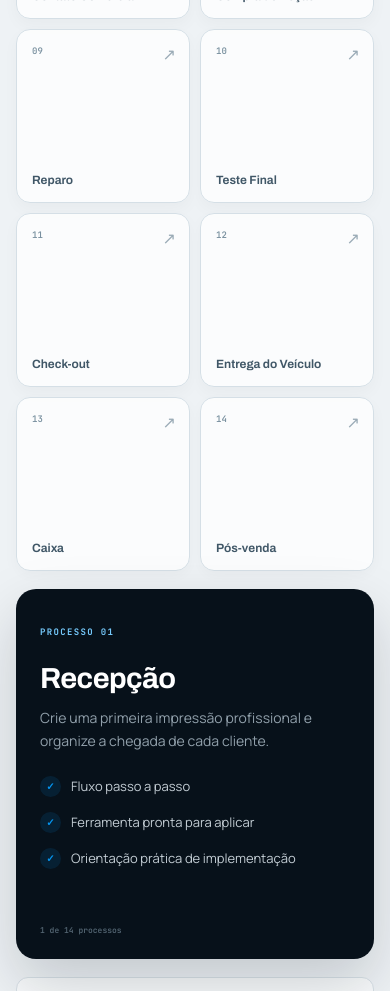
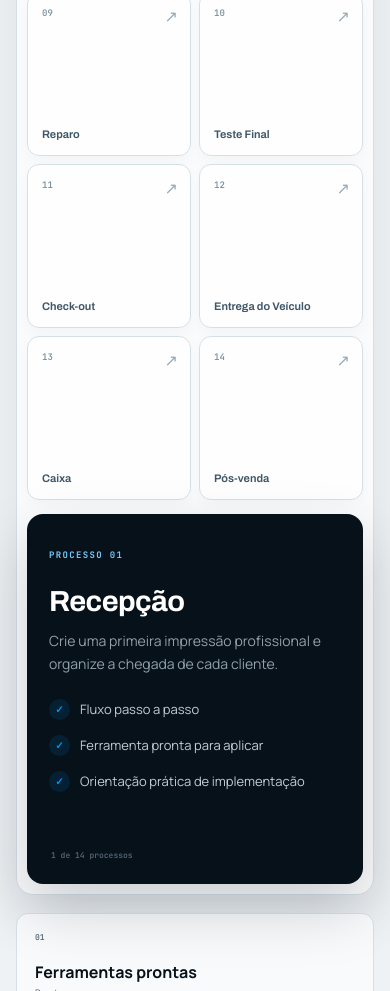
Before and after one commit to cezarhlima1/diegomensor, a Next.js app: page /oficinadealtaperformance in a window 390 px wide. Shown: the part 6680-7671 px from the top of the page. Built offline with nearby package versions, Linux system fonts and the light colour scheme.

Commit message:
alinha processos ao painel de detalhes

```diff
--- a/components/oficina-alta-performance/oficina.module.css
+++ b/components/oficina-alta-performance/oficina.module.css
@@ -443,3 +443,28 @@
   .audienceCta p{max-width:none;font-size:13px}
   .audienceCta a{width:100%}
 }
+
+/* Processos e detalhe passam a funcionar como um único componente alinhado. */
+.timeline{grid-template-columns:minmax(0,1.08fr) minmax(370px,.92fr);gap:18px;padding:18px;border:1px solid #d4dfe6;border-radius:22px;background:rgba(255,255,255,.72);box-shadow:0 22px 55px rgba(7,17,26,.07)}
+.moduleList{grid-template-columns:1fr 1fr;grid-auto-rows:64px;gap:8px}
+.moduleList button,.moduleList .activeModule{display:grid;grid-template-columns:28px minmax(0,1fr) 18px;align-items:center;aspect-ratio:auto;min-height:64px;padding:0 13px;border-radius:11px}
+.moduleList button span{grid-row:auto;align-self:auto}
+.moduleList button b{max-width:none;font-size:11px;line-height:1.25}
+.moduleList button i{position:static;justify-self:end}
+.moduleList button:nth-child(11){grid-column:auto}
+.moduleDetail{min-height:100%;padding:42px;border-radius:16px}
+@media(hover:hover) and (pointer:fine){
+  .moduleList button:hover,.moduleList .activeModule:hover{padding:0 13px;transform:translateY(-2px)}
+}
+@media(max-width:1000px){
+  .timeline{grid-template-columns:1fr;padding:14px}
+  .moduleDetail{min-height:390px}
+}
+@media(max-width:700px){
+  .timeline{gap:14px;padding:10px;border-radius:17px}
+  .moduleList{grid-template-columns:1fr 1fr;grid-auto-rows:auto;gap:8px}
+  .moduleList button,.moduleList .activeModule{display:flex;flex-direction:column;align-items:flex-start;justify-content:space-between;aspect-ratio:1;min-height:0;padding:14px;border-radius:12px}
+  .moduleList button b{font-size:11px}
+  .moduleList button i{position:absolute;right:12px;top:11px}
+  .moduleDetail{min-height:370px;padding:26px 22px}
+}
```
